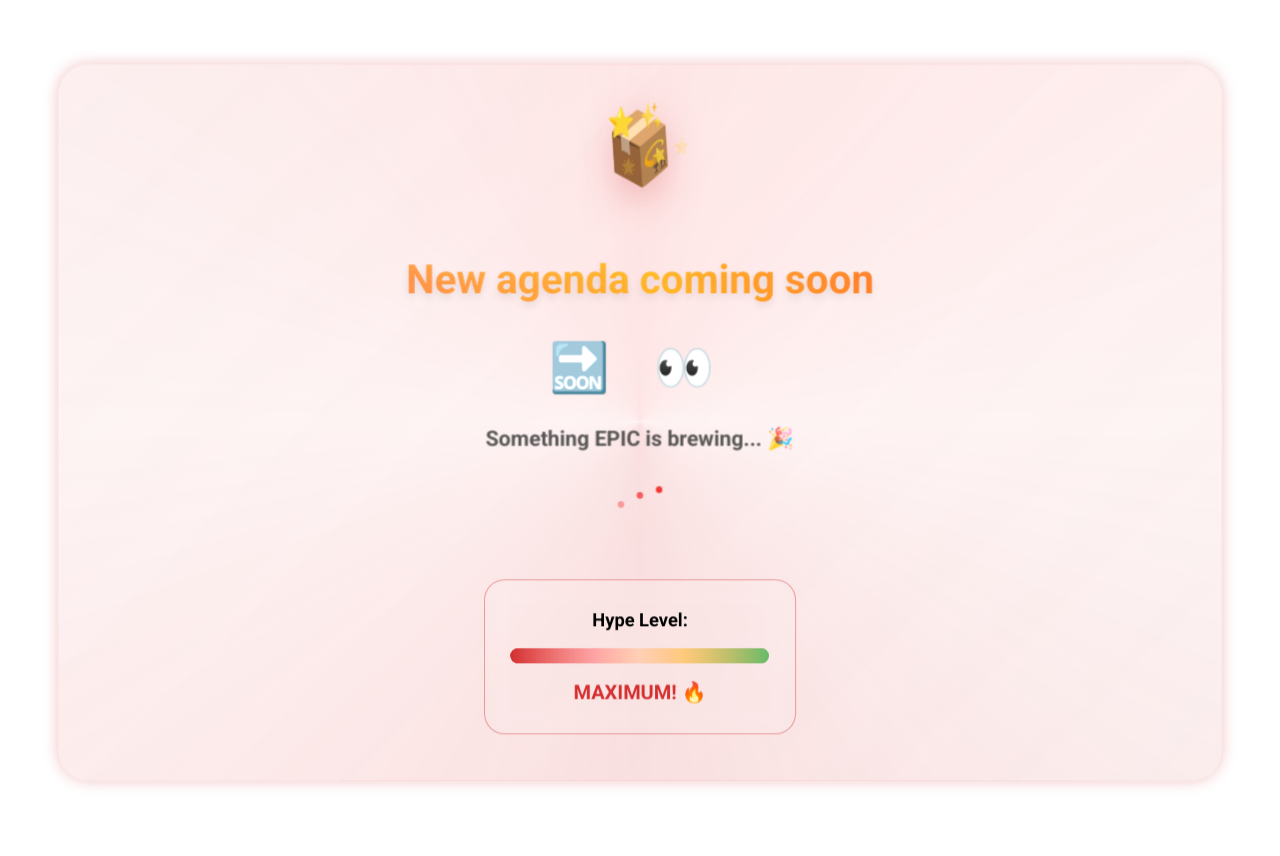
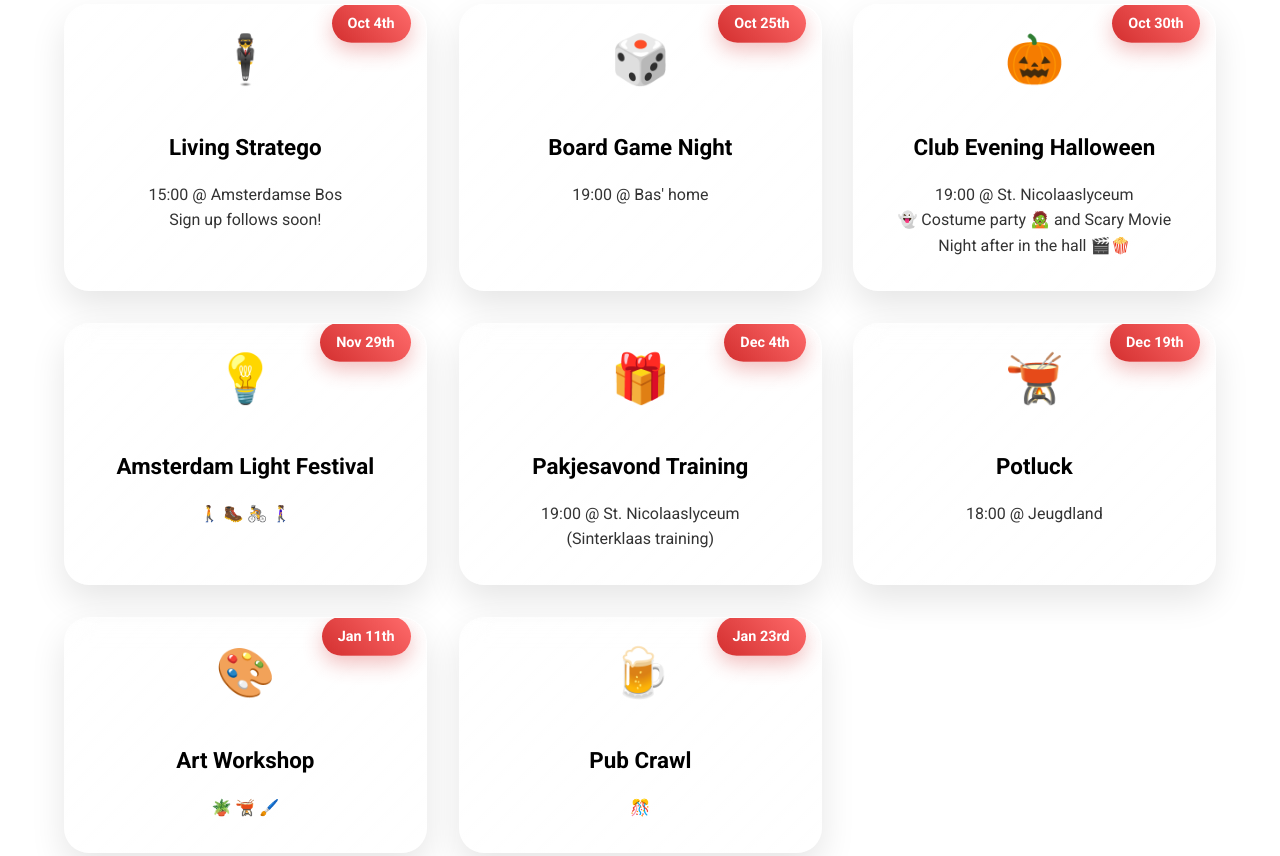
Before and after one commit to FrancescoCavina02/DCA-website, a plain HTML site: page social.html in a window 1280 px wide. Shown: the part 843-1699 px from the top of the page. Drawn offline with Linux system fonts and the light colour scheme.

Commit message:
Update social page: Add 2025 event agenda (Oct-Jan) and remove coming soon section

```diff
--- a/social.html
+++ b/social.html
@@ -819,6 +819,9 @@
     .agenda-card[data-delay="2"] { animation-delay: 1.9s; }
     .agenda-card[data-delay="3"] { animation-delay: 2.1s; }
     .agenda-card[data-delay="4"] { animation-delay: 2.3s; }
+    .agenda-card[data-delay="5"] { animation-delay: 2.5s; }
+    .agenda-card[data-delay="6"] { animation-delay: 2.7s; }
+    .agenda-card[data-delay="7"] { animation-delay: 2.9s; }
 
     .activity-card[data-delay="0"] { animation-delay: 2.5s; }
     .activity-card[data-delay="1"] { animation-delay: 2.7s; }
@@ -1843,42 +1846,78 @@
         <h2 class="agenda-title">Upcoming Events</h2>
         <div class="agenda-grid">
 
-
-
-        </div>
-      </div>
-
-      <!-- Fun Coming Soon Section -->
-      <div class="coming-soon-section">
-        <div class="coming-soon-container">
-          <div class="mystery-box">
-            <div class="mystery-icon">📦</div>
-            <div class="sparkles">
-              <span class="sparkle sparkle-1">✨</span>
-              <span class="sparkle sparkle-2">⭐</span>
-              <span class="sparkle sparkle-3">💫</span>
-              <span class="sparkle sparkle-4">🌟</span>
-              <span class="sparkle sparkle-5">✨</span>
-              <span class="sparkle sparkle-6">⭐</span>
+          <div class="agenda-card" data-delay="0">
+            <span class="card-date">Oct 4th</span>
+            <div class="card-icon">🕴️</div>
+            <div class="card-content">
+              <h3>Living Stratego</h3>
+              <p>15:00 @ Amsterdamse Bos<br>Sign up follows soon!</p>
             </div>
           </div>
-          <div class="coming-soon-text">
-            <h2 class="soon-title">New agenda coming soon</h2>
-            <div class="emoji-line">🔜 👀</div>
-            <p class="tease-text">Something EPIC is brewing... 🎉</p>
-            <div class="loading-dots">
-              <span class="dot dot-1">•</span>
-              <span class="dot dot-2">•</span>
-              <span class="dot dot-3">•</span>
+
+          <div class="agenda-card" data-delay="1">
+            <span class="card-date">Oct 25th</span>
+            <div class="card-icon">🎲</div>
+            <div class="card-content">
+              <h3>Board Game Night</h3>
+              <p>19:00 @ Bas' home</p>
             </div>
           </div>
-          <div class="hype-meter">
-            <div class="hype-label">Hype Level:</div>
-            <div class="hype-bar">
-              <div class="hype-fill"></div>
+
+          <div class="agenda-card" data-delay="2">
+            <span class="card-date">Oct 30th</span>
+            <div class="card-icon">🎃</div>
+            <div class="card-content">
+              <h3>Club Evening Halloween</h3>
+              <p>19:00 @ St. Nicolaaslyceum<br>👻 Costume party 🧟 and Scary Movie Night after in the hall 🎬🍿</p>
             </div>
-            <div class="hype-text">MAXIMUM! 🔥</div>
           </div>
+
+          <div class="agenda-card" data-delay="3">
+            <span class="card-date">Nov 29th</span>
+            <div class="card-icon">💡</div>
+            <div class="card-content">
+              <h3>Amsterdam Light Festival</h3>
+              <p>🚶 🥾 🚴 🚶‍♀️</p>
+            </div>
+          </div>
+
+          <div class="agenda-card" data-delay="4">
+            <span class="card-date">Dec 4th</span>
+            <div class="card-icon">🎁</div>
+            <div class="card-content">
+              <h3>Pakjesavond Training</h3>
+              <p>19:00 @ St. Nicolaaslyceum<br>(Sinterklaas training)</p>
+            </div>
+          </div>
+
+          <div class="agenda-card" data-delay="5">
+            <span class="card-date">Dec 19th</span>
+            <div class="card-icon">🫕</div>
+            <div class="card-content">
+              <h3>Potluck</h3>
+              <p>18:00 @ Jeugdland</p>
+            </div>
+          </div>
+
+          <div class="agenda-card" data-delay="6">
+            <span class="card-date">Jan 11th</span>
+            <div class="card-icon">🎨</div>
+            <div class="card-content">
+              <h3>Art Workshop</h3>
+              <p>🪴 🫕 🖌️</p>
+            </div>
+          </div>
+
+          <div class="agenda-card" data-delay="7">
+            <span class="card-date">Jan 23rd</span>
+            <div class="card-icon">🍺</div>
+            <div class="card-content">
+              <h3>Pub Crawl</h3>
+              <p>🎊</p>
+            </div>
+          </div>
+
         </div>
       </div>
     </div>
```
